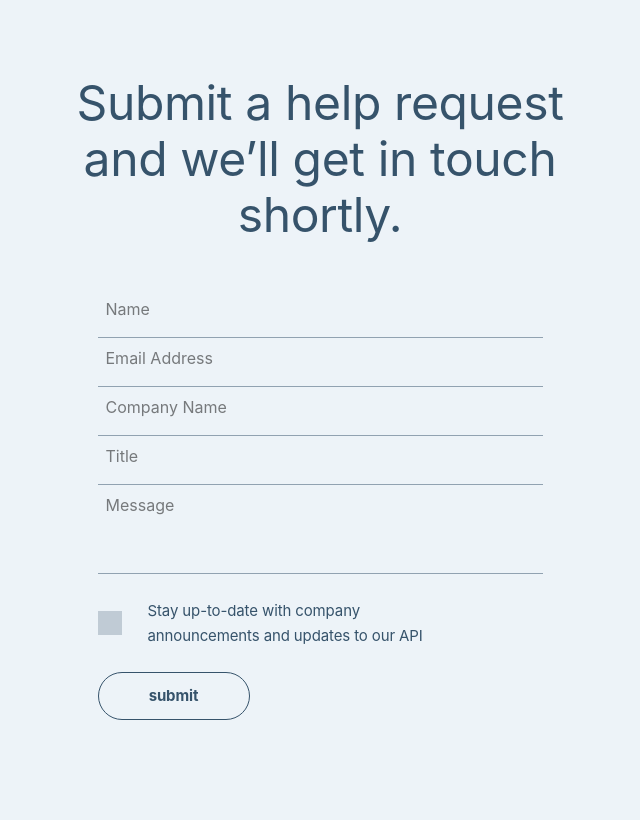
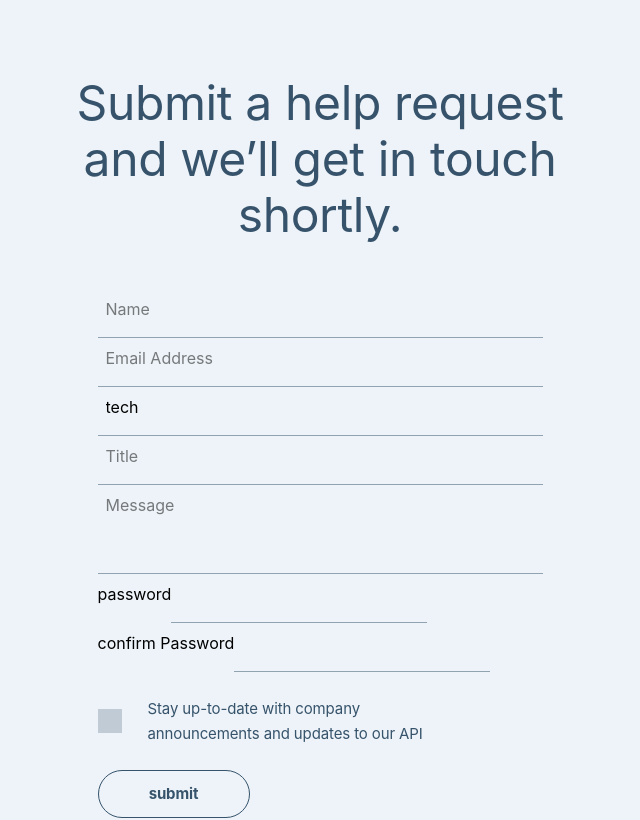
Before and after one commit to magdachikhr-hub/React_Form, a React (Vite) app: page / in a window 1280 px wide. Shown: the top 820 px of the page, without its empty margins (320-960 px from the left). Built offline with nearby package versions, Linux system fonts and the light colour scheme.

Commit message:
do password and confirm password inputs

```diff
--- a/src/components/Form.jsx
+++ b/src/components/Form.jsx
@@ -6,13 +6,20 @@ function Form() {
     register,
     handleSubmit,
     formState: { errors },
-  } = useForm();
-  console.log(register);
+    reset,
+    watch,
+  } = useForm({
+    defaultValues: {
+      company: "tech",
+    },
+  });
 
   const submit = (data) => {
     console.log(data);
-    console.log(data.username);
+    reset();
   };
+  const password = watch("password");
+  console.log(password);
 
   return (
     <>
@@ -126,6 +133,47 @@ function Form() {
               <p className="text-[red] text-[12px]">{errors.message.message}</p>
             )}
           </div>
+          <div>
+            <label htmlFor="password">password</label>
+            <input
+              type="password"
+              id="password"
+              {...register("password", {
+                required: "password is required",
+                validate: (text) => {
+                  console.log(text);
+                  return text.includes("@") || "please include @";
+                },
+              })}
+              className="border-b border-b-[#91A2B1] focus:outline-none pl-2 pb-4 pt-2"
+            />
+            {errors.password && (
+              <p className="text-[red] text-[12px]">
+                {errors.password.message}
+              </p>
+            )}
+          </div>
+
+          <div>
+            <label htmlFor="confirmPassword">confirm Password</label>
+            <input
+              type="password"
+              id="confirmPassword"
+              {...register("confirmPassword", {
+                required: "confirmPassword is required",
+                validate: (text) => {
+                  return text === password || "password doesn't match";
+                },
+              })}
+              className="border-b border-b-[#91A2B1] focus:outline-none pl-2 pb-4 pt-2"
+            />
+            {errors.confirmPassword && (
+              <p className="text-[red] text-[12px]">
+                {errors.confirmPassword.message}
+              </p>
+            )}
+          </div>
+
           <div className="mt-6 flex items-center gap-6.5">
             <div className="relative w-6 h-6">
               <input
```
